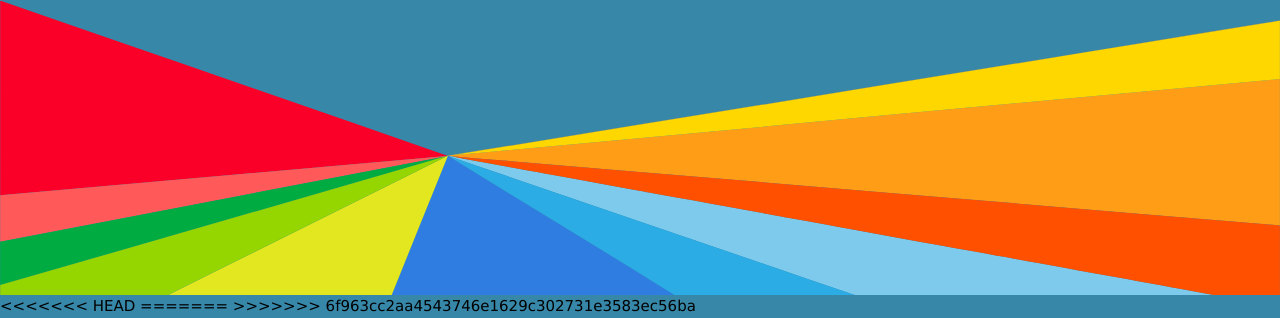
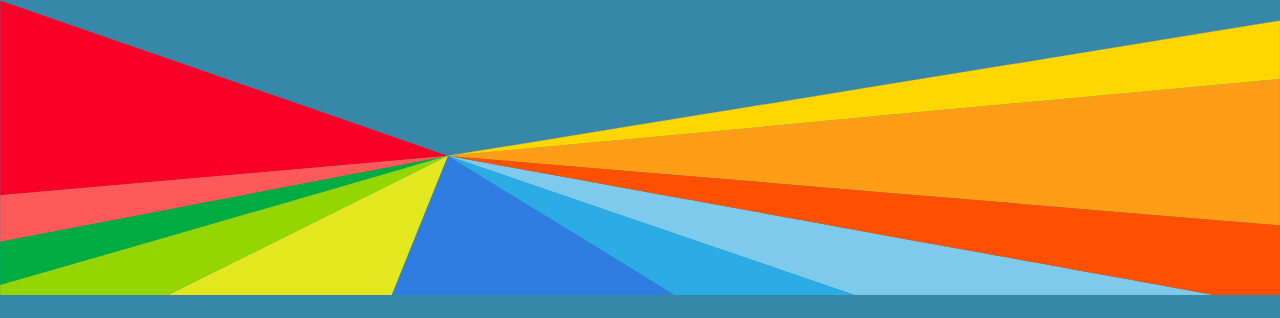
Before and after one commit to Slaporter/comp30670-groupAssignment, a Flask app: page / in a window 1280 px wide. Shown: the part 2499-2817 px from the top of the page. After the commit the page ends 2794 px from the top, so only its background shows below. Run offline with Flask 2, Linux system fonts and the light colour scheme; data that the repository does not hold is empty; some libraries are stand-ins or nearby versions.

Commit message:
minor edits

```diff
--- a/app/static/styles/CSS.css
+++ b/app/static/styles/CSS.css
@@ -385,7 +385,6 @@ button.twitter{
 }
 
 =======
-    font-size: 20px;
-}
 
->>>>>>> 6f963cc2aa4543746e1629c302731e3583ec56ba
+
+/*>>>>>>> 6f963cc2aa4543746e1629c302731e3583ec56ba*/
--- a/app/templates/index.html
+++ b/app/templates/index.html
@@ -587,9 +587,13 @@ $( "#morning_weatherX" ).click(function() {
 </html>
 
 
+<!--
 <<<<<<< HEAD
 =======
-<!--<td id ="icon99"><img id="icon99" src="" alt="Weather icon">  </td>-->
+<!--
+-->
+
+<!--<td id ="icon99"><img id="icon99" src="" alt="Weather icon">  </td>--
 
 
 <!--
@@ -600,5 +604,3 @@ References:
 https://developers.google.com/maps/documentation/javascript/examples/infowindow-simple
 https://developers.google.com/maps/documentation/android-api/marker
 https://google-developers.appspot.com/chart/interactive/docs/gallery/piechart
--->
->>>>>>> 6f963cc2aa4543746e1629c302731e3583ec56ba
```
